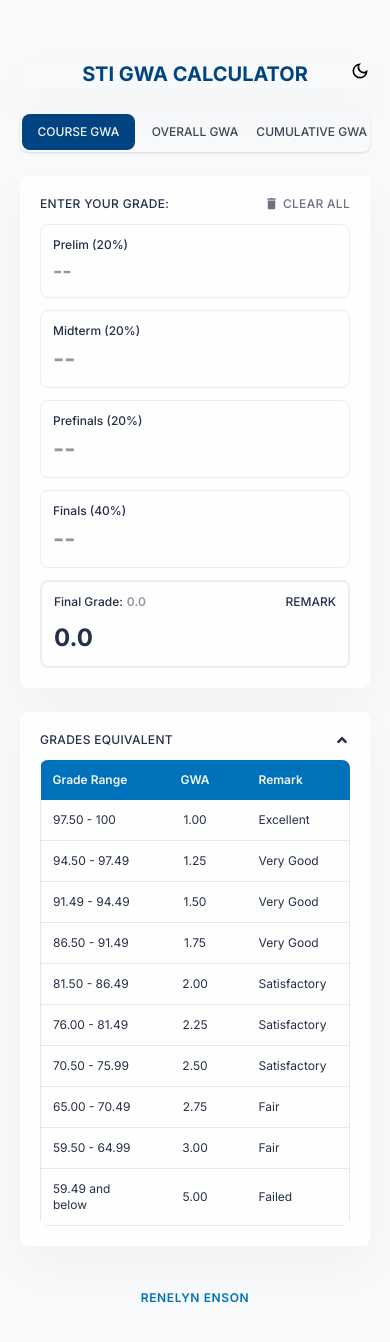
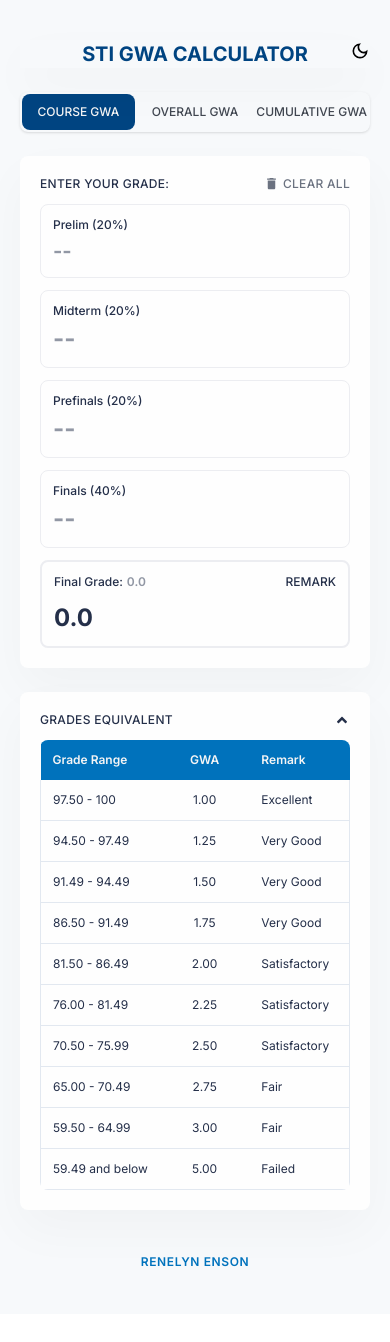
Before and after one commit to Lynch-ely/sti-version2-calculator, a React (Vite) app: page / in a window 390 px wide. Shown: the top 1342 px of the page. After the commit the page ends 1314 px from the top, so only its background shows below. Built offline with nearby package versions, Linux system fonts and the light colour scheme.

Commit message:
revision 1

```diff
--- a/src/pages/GWACalculator.jsx
+++ b/src/pages/GWACalculator.jsx
@@ -230,7 +230,7 @@
 
   return (
     <div className={`min-h-screen font-inter p-5 sm:p-0 text-[#242F49] ${bgDark}`}>
-        <div className="max-w-2xl mx-auto space-y-6 pt-10">
+        <div className="max-w-2xl mx-auto space-y-6 pt-5">
           {/* HEADER */}
           <div className="flex justify-center items-center w-full relative shadow-[0_20px_50px_rgba(0,0,0,0.03)] ">
             <h1 className="text-[#004481] text-xl md:text-xl font-bold">STI GWA CALCULATOR</h1>
@@ -473,52 +473,52 @@
                     </thead>
                     <tbody>
                       <tr className="hover:bg-[#fffdf5]">
-                        <td className="p-3 border-slate-200 border-b text-xs md:text-sm border-l">97.50 - 100</td>
+                        <td className="p-3 border-slate-200 border-b text-xs md:text-sm border-l whitespace-nowrap">97.50 - 100</td>
                         <td className="p-3 border-slate-200 border-b text-xs md:text-sm text-center sm:text-left">1.00</td>
                         <td className="p-3 border-slate-200 border-b text-xs md:text-sm border-r">Excellent</td>
                       </tr>
                       <tr className="hover:bg-[#fffdf5]">
-                          <td className="p-3 border-slate-200 border-b text-xs md:text-sm border-l">94.50 - 97.49</td>
+                          <td className="p-3 border-slate-200 border-b text-xs md:text-sm border-l  whitespace-nowrap">94.50 - 97.49</td>
                           <td className="p-3 border-slate-200 border-b text-xs md:text-sm text-center sm:text-left">1.25</td>
                           <td className="p-3 border-slate-200 border-b text-xs md:text-sm border-r" >Very Good</td>
                       </tr>
                       <tr className="hover:bg-[#fffdf5]">
-                          <td className="p-3 border-slate-200 border-b text-xs md:text-sm border-l">91.49 - 94.49</td>
+                          <td className="p-3 border-slate-200 border-b text-xs md:text-sm border-l whitespace-nowrap">91.49 - 94.49</td>
                           <td className="p-3 border-slate-200 border-b text-xs md:text-sm text-center sm:text-left">1.50</td>
                           <td className="p-3 border-slate-200 border-b text-xs md:text-sm border-r" >Very Good</td>
                       </tr>
                       <tr className="hover:bg-[#fffdf5]">
-                          <td className="p-3 border-slate-200 border-b text-xs md:text-sm border-l">86.50 - 91.49</td>
+                          <td className="p-3 border-slate-200 border-b text-xs md:text-sm border-l whitespace-nowrap">86.50 - 91.49</td>
                           <td className="p-3 border-slate-200 border-b text-xs md:text-sm text-center sm:text-left">1.75</td>
                           <td className="p-3 border-slate-200 border-b text-xs md:text-sm border-r" >Very Good</td>
                       </tr>
                       <tr className="hover:bg-[#fffdf5]">
-                          <td className="p-3 border-slate-200 border-b text-xs md:text-sm border-l"> 81.50 - 86.49</td>
+                          <td className="p-3 border-slate-200 border-b text-xs md:text-sm border-l whitespace-nowrap"> 81.50 - 86.49</td>
                           <td className="p-3 border-slate-200 border-b text-xs md:text-sm text-center sm:text-left">2.00</td>
                           <td className="p-3 border-slate-200 border-b text-xs md:text-sm border-r" >Satisfactory</td>
                       </tr>
                       <tr className="hover:bg-[#fffdf5]">
-                          <td className="p-3 border-slate-200 border-b text-xs md:text-sm border-l">76.00 - 81.49</td>
+                          <td className="p-3 border-slate-200 border-b text-xs md:text-sm border-l whitespace-nowrap">76.00 - 81.49</td>
                           <td className="p-3 border-slate-200 border-b text-xs md:text-sm text-center sm:text-left">2.25</td>
                           <td className="p-3 border-slate-200 border-b text-xs md:text-sm border-r" >Satisfactory</td>
                       </tr>
                       <tr className="hover:bg-[#fffdf5]">
-                          <td className="p-3 border-slate-200 border-b text-xs md:text-sm border-l">70.50 - 75.99</td>
+                          <td className="p-3 border-slate-200 border-b text-xs md:text-sm border-l whitespace-nowrap">70.50 - 75.99</td>
                           <td className="p-3 border-slate-200 border-b text-xs md:text-sm text-center sm:text-left">2.50</td>
                           <td className="p-3 border-slate-200 border-b text-xs md:text-sm border-r" >Satisfactory</td>
                       </tr>
                       <tr className="hover:bg-[#fffdf5]">
-                          <td className="p-3 border-slate-200 border-b text-xs md:text-sm border-l">65.00 - 70.49</td>
+                          <td className="p-3 border-slate-200 border-b text-xs md:text-sm border-l whitespace-nowrap">65.00 - 70.49</td>
                           <td className="p-3 border-slate-200 border-b text-xs md:text-sm text-center sm:text-left">2.75</td>
                           <td className="p-3 border-slate-200 border-b text-xs md:text-sm border-r" >Fair</td>
                       </tr>
                       <tr className="hover:bg-[#fffdf5]">
-                          <td className="p-3 border-slate-200 border-b text-xs md:text-sm border-l">59.50 - 64.99</td>
+                          <td className="p-3 border-slate-200 border-b text-xs md:text-sm border-l whitespace-nowrap">59.50 - 64.99</td>
                           <td className="p-3 border-slate-200 border-b text-xs md:text-sm text-center sm:text-left">3.00</td>
                           <td className="p-3 border-slate-200 border-b text-xs md:text-sm border-r" >Fair</td>
                       </tr>
                       <tr className="hover:bg-[#fffdf5]">
-                          <td className="p-3 border-slate-200 border-b text-xs md:text-sm border-l">59.49 and below</td>
+                          <td className="p-3 border-slate-200 border-b text-xs md:text-sm border-l whitespace-nowrap">59.49 and below</td>
                           <td className="p-3 border-slate-200 border-b text-xs md:text-sm text-center sm:text-left">5.00</td>
                           <td  className="p-3 border-slate-200 border-b text-xs md:text-sm border-r">Failed </td>
                       </tr>
```
